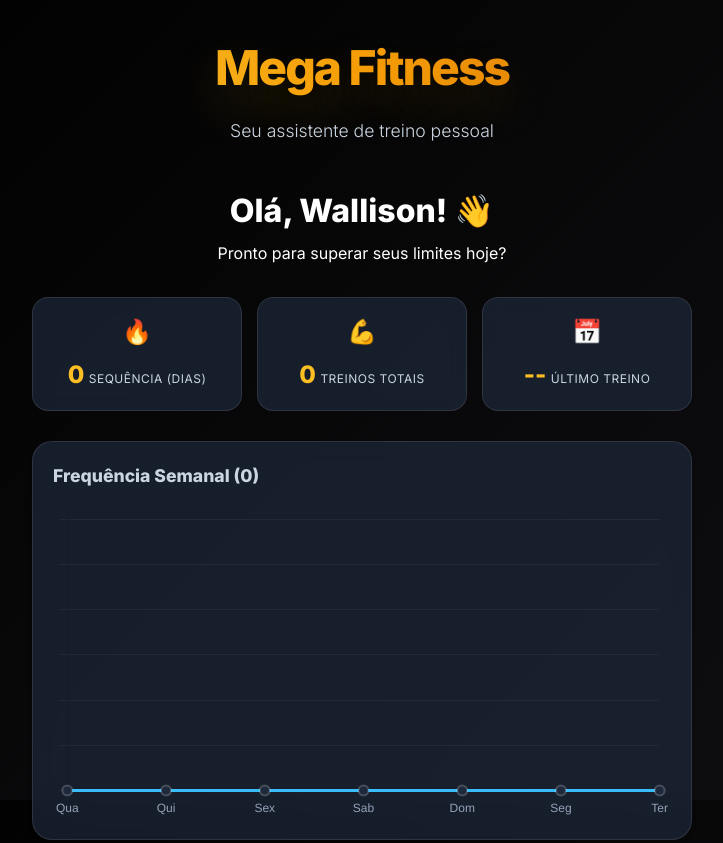
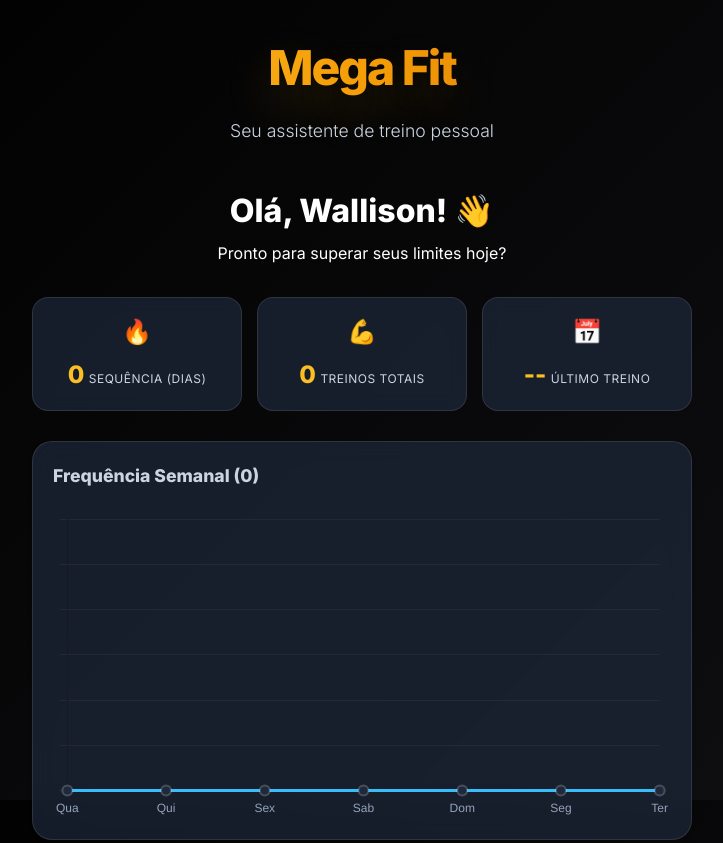
Before and after one commit to wallisonsk88/Mega-Fitness, a plain HTML site: page index.html in a window 1280 px wide. Shown: the top 843 px of the page, without its empty margins (278-1001 px from the left). Drawn offline with nearby package versions, Linux system fonts and the light colour scheme.

Commit message:
Troca Incone

```diff
--- a/index.html
+++ b/index.html
@@ -4,7 +4,10 @@
 <head>
     <meta charset="UTF-8">
     <meta name="viewport" content="width=device-width, initial-scale=1.0">
-    <title>Gym Assist - Seu Treino Inteligente</title>
+    <title>Mega Fit</title>
+    <!-- Favicon -->
+    <link rel="icon" type="image/jpeg" href="logo.jpg">
+    <link rel="apple-touch-icon" href="logo.jpg">
     <link rel="preconnect" href="https://fonts.googleapis.com">
     <link rel="preconnect" href="https://fonts.gstatic.com" crossorigin>
     <link href="https://fonts.googleapis.com/css2?family=Inter:wght@300;400;600;800&display=swap" rel="stylesheet">
@@ -17,7 +20,7 @@
 <body>
     <div class="app-container">
         <header class="main-header">
-            <h1>Mega Fitness</h1>
+            <h1>Mega Fit</h1>
             <p>Seu assistente de treino pessoal</p>
         </header>
 
```
